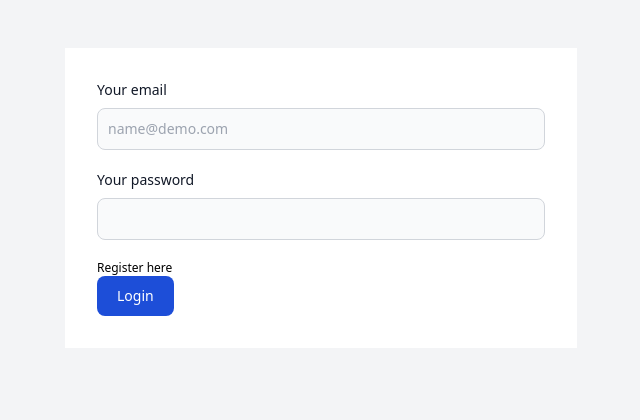
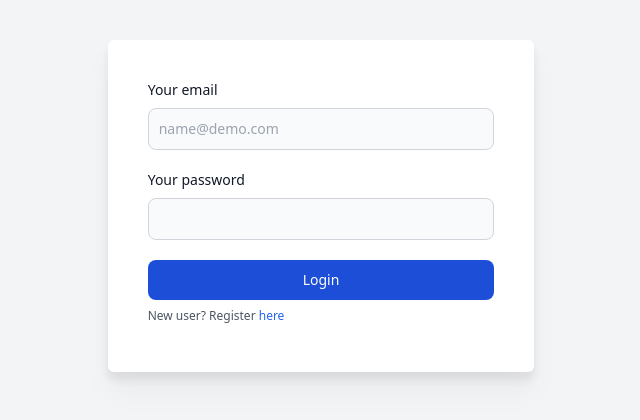
Before and after one commit to arunavanew52486/DemoProject, an Angular app in the folder AngularFrontend/: page /login in a window 1280 px wide. Shown: the top 420 px of the page, without its empty margins (319-959 px from the left). Built offline with nearby package versions, Linux system fonts and the light colour scheme.

Commit message:
added some design enhancements

```diff
--- a/AngularFrontend/src/app/home/home.component.html
+++ b/AngularFrontend/src/app/home/home.component.html
@@ -10,9 +10,9 @@
                     Demo App
                 </h1>
             </div>
-            <div class="mt-14 text-3xl font-semibold text-center text-black flex gap-4">
-                <div (click)="navigate('login')" class="bg-white p-3 px-5 hover:cursor-pointer hover:scale-105 transition-all">Login</div>
-                <div (click)="navigate('register')" class="bg-white p-3 px-5 hover:cursor-pointer">Register</div>
+            <div class="mt-14 text-3xl font-semibold text-center text-black flex gap-8">
+                <div (click)="navigate('login')" class="bg-white p-4 px-9 rounded-md hover:bg-black hover:text-white hover:cursor-pointer hover:scale-105 transition-all">Login</div>
+                <div (click)="navigate('register')" class="bg-white p-4 px-9 rounded-md hover:bg-black hover:text-white hover:cursor-pointer hover:scale-105 transition-all">Register</div>
             </div>
         </div>
 
--- a/AngularFrontend/src/app/login/login.component.html
+++ b/AngularFrontend/src/app/login/login.component.html
@@ -1,21 +1,43 @@
-<div class="bg-white p-8 my-12 mx-auto w-[40%]">
+<div id="container" class="grid grid-cols-12">
+    <div class="col-span-10 col-start-2 md:col-span-8 md:col-start-3 lg:col-span-6 lg:col-start-4 xl:col-span-4 xl:col-start-5 bg-white p-8 lg:p-10 mt-10 rounded-md drop-shadow-xl">
         <form [formGroup]="loginForm" (ngSubmit)="onSubmit()">
 
+            <!--! email -->
             <div class="mb-5">
-          <label for="email" class="block mb-2 text-sm font-medium text-gray-900 dark:text-white">Your email</label>
-          <input formControlName="email" type="email" id="email" class="bg-gray-50 border border-gray-300 text-gray-900 text-sm rounded-lg focus:ring-blue-500 focus:border-blue-500 block w-full p-2.5 dark:bg-gray-700 dark:border-gray-600 dark:placeholder-gray-400 dark:text-white dark:focus:ring-blue-500 dark:focus:border-blue-500" placeholder="name@demo.com">
+                <label for="email" class="block mb-2 text-sm font-medium text-gray-900 dark:text-white">
+                    Your email
+                </label>
+                <input
+                    formControlName="email"
+                    type="email"
+                    id="email"
+                    placeholder="name@demo.com"
+                    class="bg-gray-50 border border-gray-300 text-gray-900 text-sm rounded-lg focus:ring-blue-500 focus:border-blue-500 block w-full p-2.5 dark:bg-gray-700 dark:border-gray-600 dark:placeholder-gray-400 dark:text-white dark:focus:ring-blue-500 dark:focus:border-blue-500"
+                >
             </div>
 
+            <!--! password -->
             <div class="mb-5">
-          <label for="password" class="block mb-2 text-sm font-medium text-gray-900 dark:text-white">Your password</label>
-          <input formControlName="password" type="password" id="password" class="bg-gray-50 border border-gray-300 text-gray-900 text-sm rounded-lg focus:ring-blue-500 focus:border-blue-500 block w-full p-2.5 dark:bg-gray-700 dark:border-gray-600 dark:placeholder-gray-400 dark:text-white dark:focus:ring-blue-500 dark:focus:border-blue-500">
+                <label for="password" class="block mb-2 text-sm font-medium text-gray-900 dark:text-white">
+                    Your password
+                </label>
+                <input
+                    formControlName="password"
+                    type="password"
+                    id="password"
+                    class="bg-gray-50 border border-gray-300 text-gray-900 text-sm rounded-lg focus:ring-blue-500 focus:border-blue-500 block w-full p-2.5 dark:bg-gray-700 dark:border-gray-600 dark:placeholder-gray-400 dark:text-white dark:focus:ring-blue-500 dark:focus:border-blue-500"
+                >
             </div>
 
-        <p class="text-xs">Register here</p>
-
-        <button type="submit" class="text-white bg-blue-700 hover:bg-blue-800 focus:ring-4 focus:outline-none focus:ring-blue-300 font-medium rounded-lg text-sm w-full sm:w-auto px-5 py-2.5 text-center dark:bg-blue-600 dark:hover:bg-blue-700 dark:focus:ring-blue-800">
+            <button type="submit" class="text-white bg-blue-700 hover:bg-blue-800 focus:ring-4 focus:outline-none focus:ring-blue-300 font-medium rounded-lg text-sm w-full px-5 py-2.5 text-center dark:bg-blue-600 dark:hover:bg-blue-700 dark:focus:ring-blue-800">
                 Login
             </button>
 
+            <!--! register link -->
+            <p class="text-xs text-gray-600 my-2">
+                New user? Register <a routerLink="/register" class="text-blue-600">here</a>
+            </p>
+
         </form>
     </div>
+</div>
--- a/AngularFrontend/src/app/register/register.component.html
+++ b/AngularFrontend/src/app/register/register.component.html
@@ -1,4 +1,5 @@
-<div class="bg-white p-8 my-12 mx-auto w-[50%]">
+<div id="container" class="grid grid-cols-12">
+    <div class="col-span-10 col-start-2 md:col-span-8 md:col-start-3 lg:col-span-6 lg:col-start-4 bg-white p-8 lg:p-10 mt-10 rounded-md drop-shadow-xl">
         <form [formGroup]="registerForm" (ngSubmit)="onSubmit()">
 
             <div class="mb-5">
@@ -87,8 +88,15 @@
                 </fieldset>
             </div>
 
-        <button type="submit" class="text-white bg-blue-700 hover:bg-blue-800 focus:ring-4 focus:outline-none focus:ring-blue-300 font-medium rounded-lg text-sm w-full sm:w-auto px-5 py-2.5 text-center dark:bg-blue-600 dark:hover:bg-blue-700 dark:focus:ring-blue-800">
+            <button type="submit" class="text-white bg-blue-700 hover:bg-blue-800 focus:ring-4 focus:outline-none focus:ring-blue-300 font-medium rounded-lg text-sm w-full px-5 py-2.5 text-center dark:bg-blue-600 dark:hover:bg-blue-700 dark:focus:ring-blue-800">
                 Register
             </button>
+
+            <!--! register link -->
+            <p class="text-xs text-gray-600 my-2">
+                Already a user? Login <a routerLink="/login" class="text-blue-600">here</a>
+            </p>
+
         </form>
     </div>
+</div>
```
Lines whose indentation alone changed are shown as unchanged.
